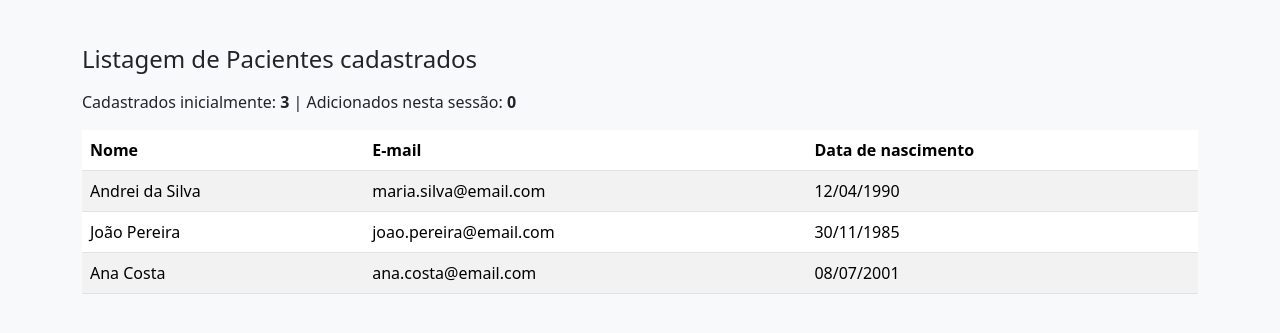
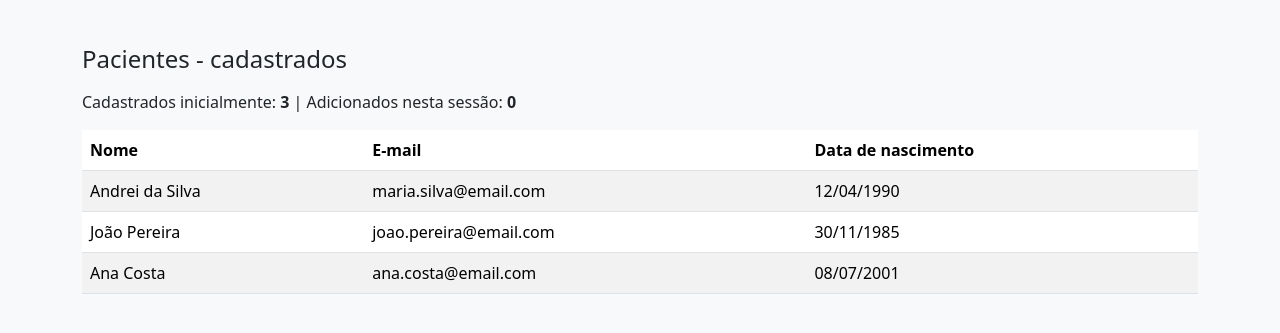
Before and after one commit to Unilins-HiTech/ac-es8-2026-2-andrei, a plain HTML site: page aula-02-cadastro-pacientes/index.html in a window 1280 px wide. Shown: the part 193-526 px from the top of the page. Drawn offline with nearby package versions, Linux system fonts and the light colour scheme; files whose address does not match are found by name.

Commit message:
TesteRender3

```diff
--- a/aula-02-cadastro-pacientes/index.html
+++ b/aula-02-cadastro-pacientes/index.html
@@ -40,7 +40,7 @@
 				</div>
 			</form>
 
-			<h2 class="h4 mb-3">Listagem de Pacientes cadastrados</h2>
+			<h2 class="h4 mb-3">Pacientes - cadastrados</h2>
 
 			<p>
 				Cadastrados inicialmente:
```
